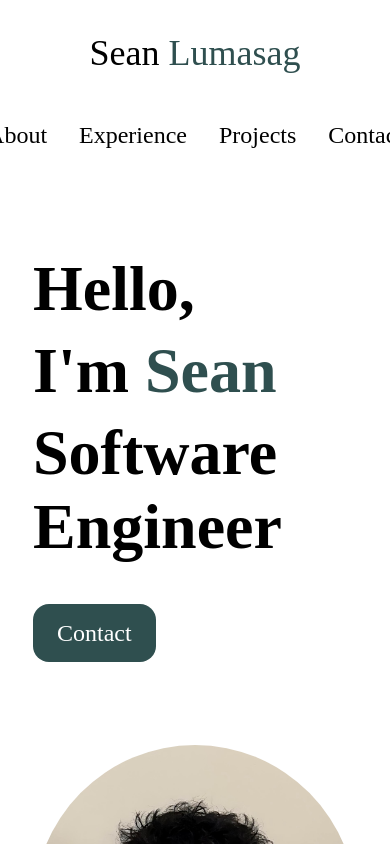
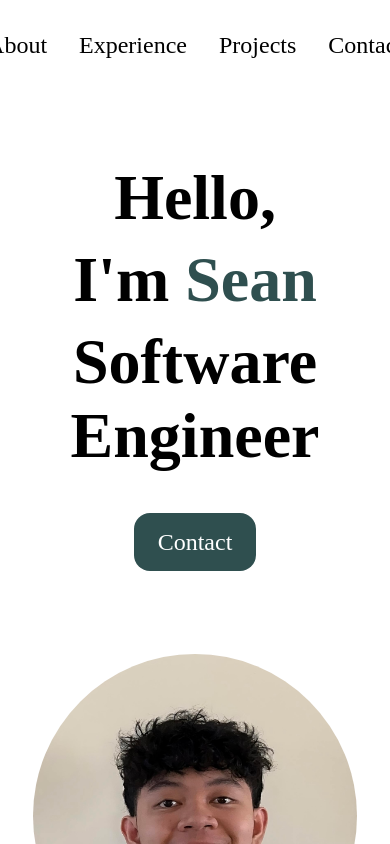
Before and after one commit to seanlumasag/personal-website, a React (Vite) app in the folder frontend/: page / in a window 390 px wide. Shown: the top 844 px of the page. Built offline with nearby package versions, Linux system fonts and the light colour scheme.

Commit message:
Fixed layout format on mobile

```diff
--- a/frontend/src/index.css
+++ b/frontend/src/index.css
@@ -150,7 +150,7 @@ img {
 
 /**********************************************************************************************************/
 .home {
-  height: 100vh;
+  min-height: 100vh;
   gap: 6rem;
   padding-bottom: 10rem;
 }
@@ -283,11 +283,21 @@ img {
     display: none;
   }
 
-  .home {
-    padding-top: 40rem;
-  }
   .navigation {
     padding: 2rem;
+  }
+
+  .text-container{
+    align-items: center;
+    text-align: center;
+  }
+
+  .button-container{
+    align-self: center;
+  }
+
+  .name{
+    display: none;
   }
 
   .card-container {
@@ -295,14 +305,10 @@ img {
   }
   .info-card {
     align-items: center;
+    flex-direction: column;
   }
 
-  .info-card {
-    flex-direction: column;
-  }
-  .card .info-card .text-container {
+  .info-card .text-container {
     align-items: center;
-    align-self: flex-start;
-
   }
 }
```
